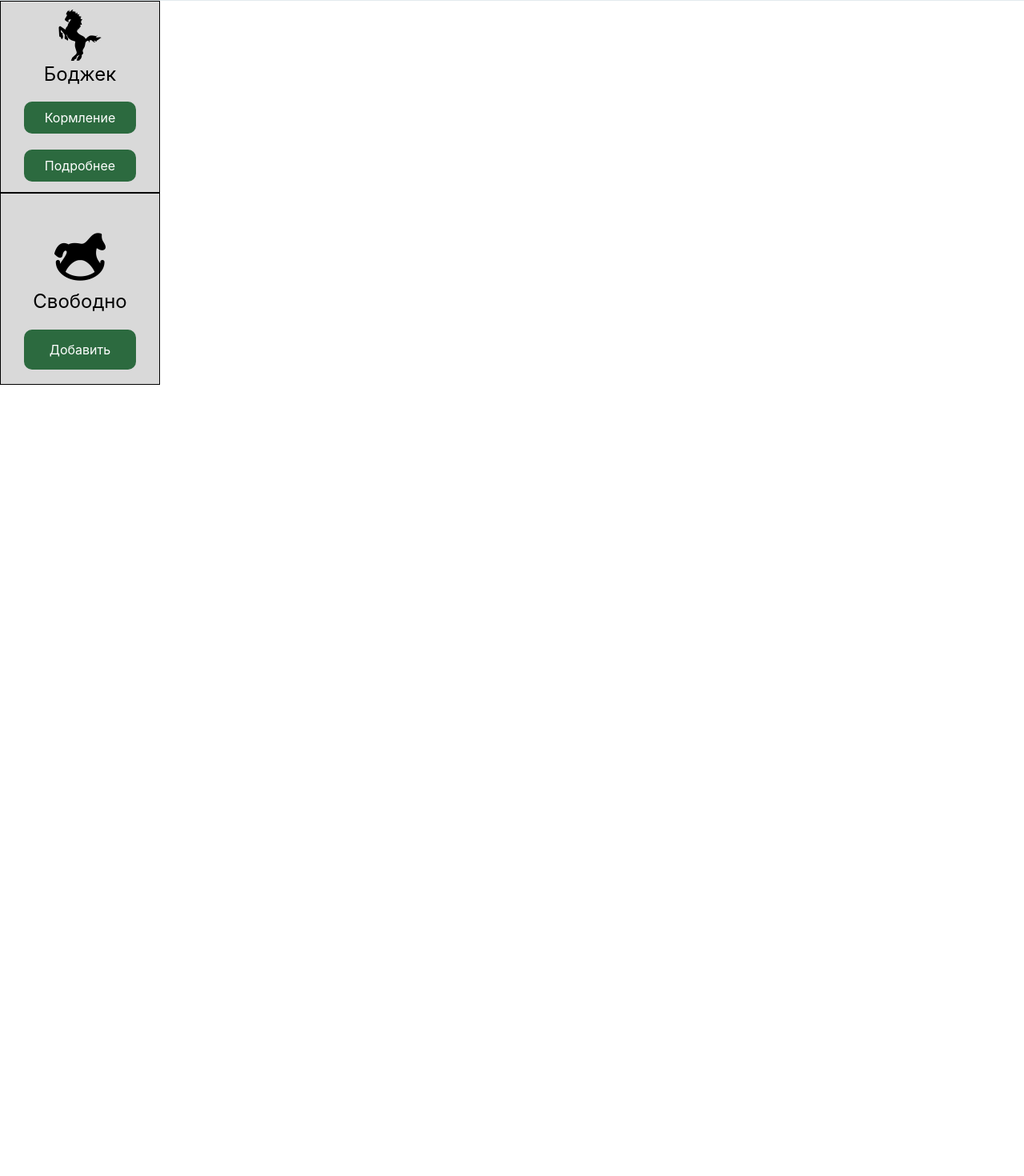
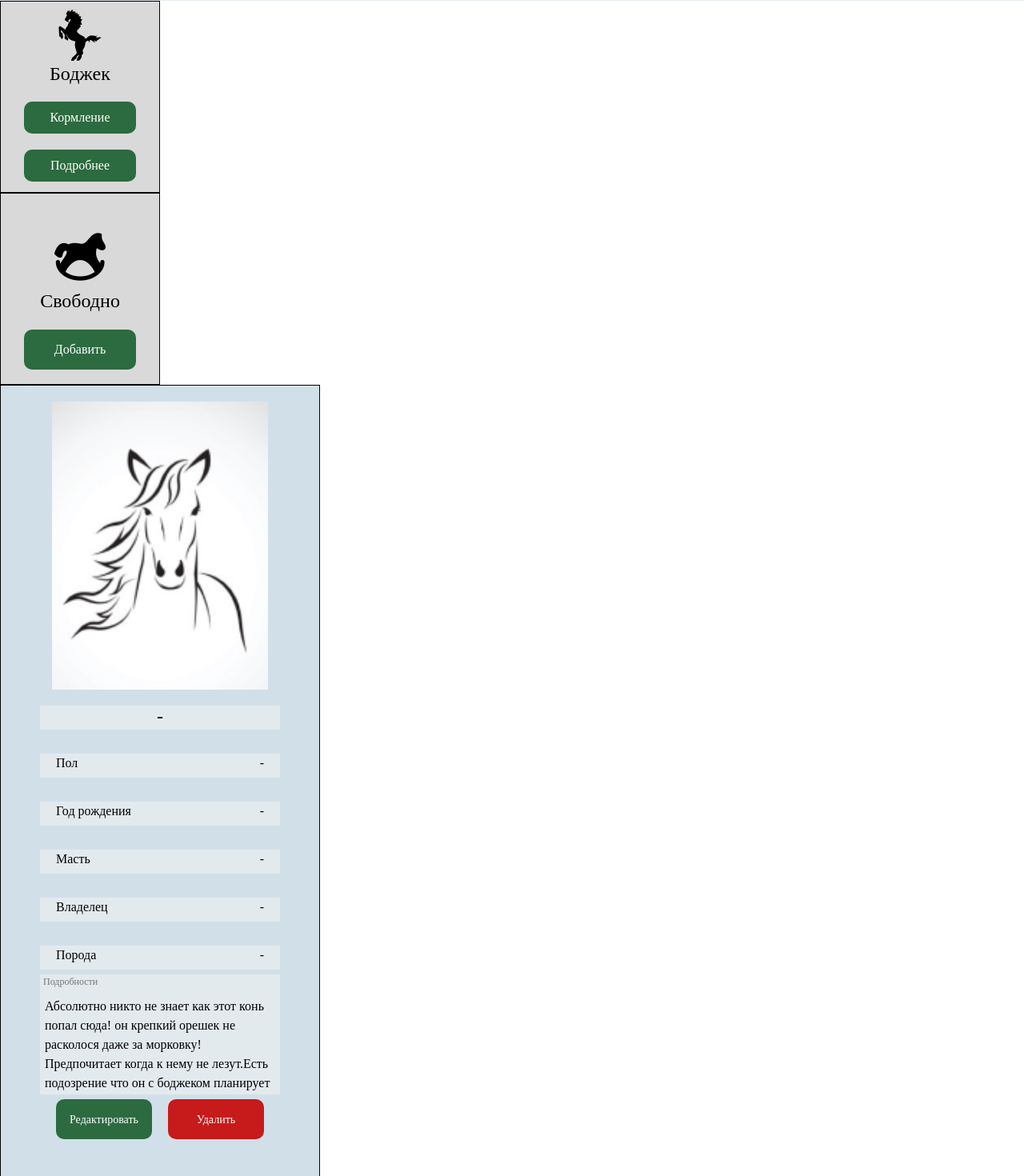
Before and after one commit to Atemy/stable-horse, a React (Create React App) app: page / in a window 1280 px wide. Shown: the part 74-1544 px from the top of the page at 80% size. Before the commit the page ends 800 px from the top, so only its background shows below. Built offline with nearby package versions, Linux system fonts and the light colour scheme.

Commit message:
Создание окна подробной информации коня

```diff
--- a/src/App.jsx
+++ b/src/App.jsx
@@ -1,5 +1,7 @@
 import { Header } from './Components/Header/Header';
-import { Card } from './Components/Card/Card'
+import { Card } from './Components/Card/Card';
+import { WindowsHorse } from './Components/WindowsHorse/WindowsHorse';
+import {mockData1,mockData} from './shared/constants/index';
 
 function App() {
   return (
@@ -7,6 +9,9 @@ function App() {
       <Header title={'Конюшня'}/>
       <Card HorseName='Боджек'/>
       <Card />
+      <WindowsHorse isActive={true} data={mockData}/>
+      <WindowsHorse data/>
+
     </div>
   );
 }
--- /dev/null
+++ b/src/Components/WindowsHorse/DataLine/DataLine.jsx
@@ -0,0 +1,6 @@
+export const DataLine = ({lineText, lineName, className}) => (
+   <div className={`w-[300px] h-[30px] bg-data-line-bg mx-auto mb-[30px] flex justify-between ${className}`}>
+    <p className="font-display text-[16px] ml-[20px] align-middle" >{lineName}</p>
+    <p className="font-display text-[16px] mr-[20px] align-middle">{lineText}</p>
+   </div>
+)
--- /dev/null
+++ b/src/Components/WindowsHorse/WindowsHorse.jsx
@@ -0,0 +1,45 @@
+import stub_windows_horse from '../../shared/images/stub-windows-horse.png';
+import { DataLine } from './DataLine/DataLine';
+import { WindowsHorseButton } from '../../Components/WindowsHorse/WindowsHorseButton/WindowsHorseButton';
+export const WindowsHorse = ({ isActive, data }) => (
+    <div className='w-[300px] h-[693px] xl:w-[400px] xl:h-[1005px] border border-black bg-windows-horse-background font-display relative'>
+        {isActive ? (
+            <div>
+                <div className='h-[200px] w-[150px] xl:h-[360px] xl:w-[270px] mt-[18px] mb-[10px] xl:mt-[20px] mx-auto xl:mb-[20px]  '>
+                    <img className='xl:h-[360px] xl:w-[270px]' src={data.avatarSrc?data.avatarSrc:stub_windows_horse} alt='Фото вашей лошади' />
+                </div>
+                <div className='w-[300px] h-[30px] bg-data-line-bg mx-auto mb-[30px]'>
+                <p className='text-center font-display text-[24px] mb-[20px] xl:mb-[30px] leading-[27px]'>{data.name?data.name:'-'}</p>
+                </div>
+                <DataLine lineName='Пол' lineText={data.male? data.male:'-'} />
+                <DataLine lineName='Год рождения' lineText={data.year? data.year:'-'} />
+                <DataLine lineName='Масть' lineText={data.suit? data.suit:'-'} />
+                <DataLine lineName='Владелец' lineText={data.master? data.master:'-'} />
+                <DataLine lineName='Порода' lineText={data.breed? data.breed:'-'} className="mb-[6px]" />
+
+                <div className='w-[260px] h-[80px] xl:w-[300px] xl:h-[150px] bg-data-line-bg block mx-auto mb-[6px] '>
+                    <p className='text-[12px] opacity-50 mb-[10px] ml-[4px]'> Подробности</p>
+                    <div className='overflow-hidden overflow-y-auto h-[48px] xl:h-[120px] [&::-webkit-scrollbar]:hidden [-ms-overflow-style:none] [scrollbar-width:none]'>
+                        <p className='w-[248px] xl:w-[286px] block ml-[6px]'>
+                            {data.more.length > 200 ? `${data.more.substring(0, 200)}...` : data.more}
+                        </p>
+                    </div>
+                </div>
+                <div className='flex justify-center'>
+                    <WindowsHorseButton buttonText={'Редактировать'} className={'bg-bg-button-edit mr-[20px]'} />
+                    <WindowsHorseButton buttonText={'Удалить'} className={'bg-bg-button-delete'} />
+                </div>
+            </div>
+        ) : (
+            <div className='' >
+                <p className='w-[280px] xl:ml-[60px] text-center font-display text-[24px] leading-[27px] absolute inset-y-1/3'>Для просмотра и редактирования информации кликните на карточку с интересующей вас лошадью</p>
+            </div>)
+        }
+
+
+
+    </div>
+
+
+
+)
--- /dev/null
+++ b/src/Components/WindowsHorse/WindowsHorseButton/WindowsHorseButton.jsx
@@ -0,0 +1,7 @@
+export const WindowsHorseButton = ({ buttonText,className }) => (
+
+    <button className={`w-[120px] h-[50px] rounded-[10px] ${className}`}>
+        <p className="text-[14px] text-white">{buttonText}</p>
+    </button>
+
+)
--- a/tailwind.config.js
+++ b/tailwind.config.js
@@ -9,9 +9,13 @@ module.exports = {
         'button-background': '#2C6A3F',
         'button-text':'#FFFFFF',
         'card-background': '#D9D9D9',
+        'windows-horse-background':'#D1E0E8',
+        'data-line-bg':'#E3EAEE',
+        'bg-button-edit':'#2C6A3F',
+        'bg-button-delete':'#C71A1A',
       },
       fontFamily: {
-        display: 'Inter, ui-serif',
+        display: 'Microsoft Sans Serif',
       },
     },
     screens: {
```
Also changed, not shown: src/shared/constants/index.jsx (+3 -2 lines), src/shared/images/stub-windows-horse.png (added).
